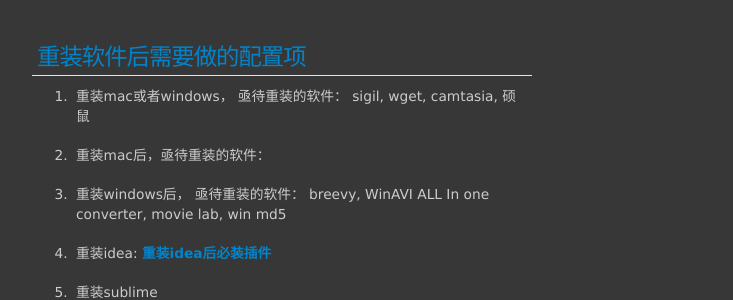
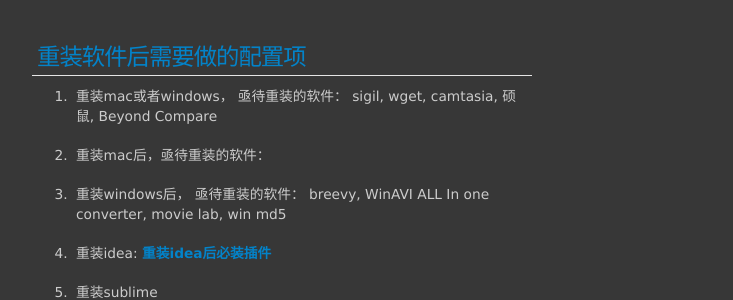
Before and after one commit to materliu/materliu.github.io, a Jekyll site: the page built from all/web/ideas/_posts/2014-09-02-reinstall.md, in a window 1280 px wide. Shown: the part 298-598 px from the top of the page, without its empty margins (273-1006 px from the left). Built offline with Jekyll 4.4.1, drawn with Linux system fonts in a browser that asks for light colours; Markdown is read by kramdown in place of the engine named in the settings.

Commit message:
beyond compare !

```diff
--- a/all/web/ideas/_posts/2014-09-02-reinstall.md
+++ b/all/web/ideas/_posts/2014-09-02-reinstall.md
@@ -4,7 +4,7 @@
 ---
 
 ## 重装软件后需要做的配置项
-1. 重装mac或者windows， 亟待重装的软件： sigil, wget, camtasia, 硕鼠
+1. 重装mac或者windows， 亟待重装的软件： sigil, wget, camtasia, 硕鼠, Beyond Compare
 
 2. 重装mac后，亟待重装的软件：
 
```
